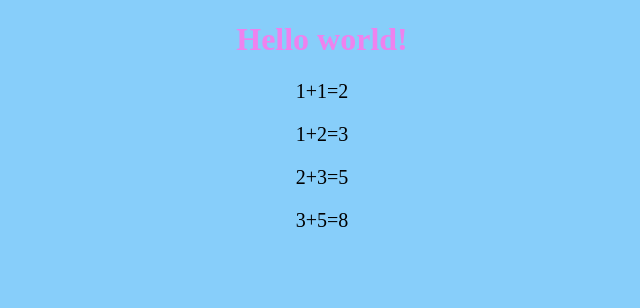
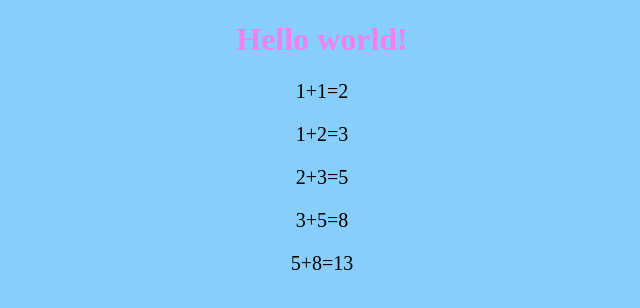
Before and after one commit to shuokaiwang/git-example-remote, a plain HTML site: page index.html in a window 1280 px wide. Shown: the full height of the page, 318-958 px from the left. Drawn offline with Linux system fonts and the light colour scheme.

Commit message:
renovation

```diff
--- a/index.html
+++ b/index.html
@@ -13,5 +13,6 @@
     <p>1+2=3</p>
     <p>2+3=5</p>
     <p>3+5=8</p>
+    <p>5+8=13</p>
 </body>
 </html>
```
